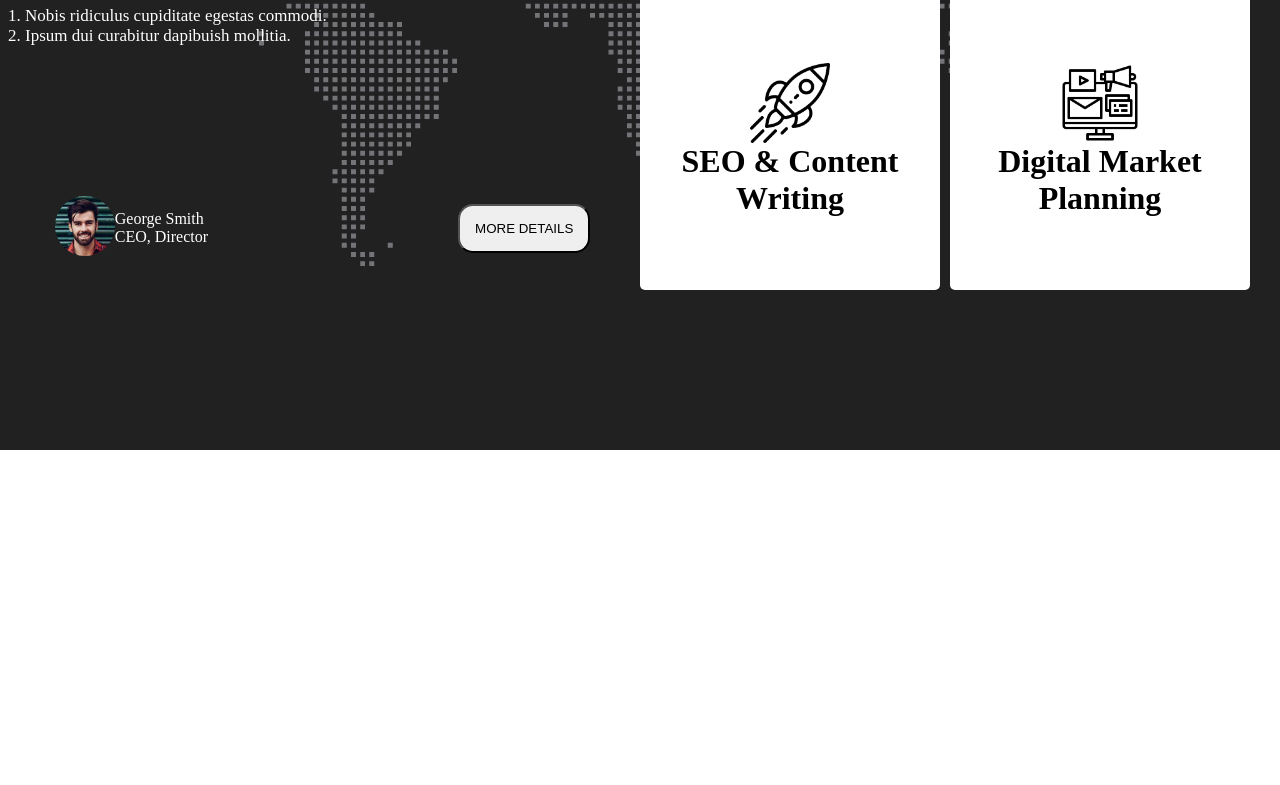
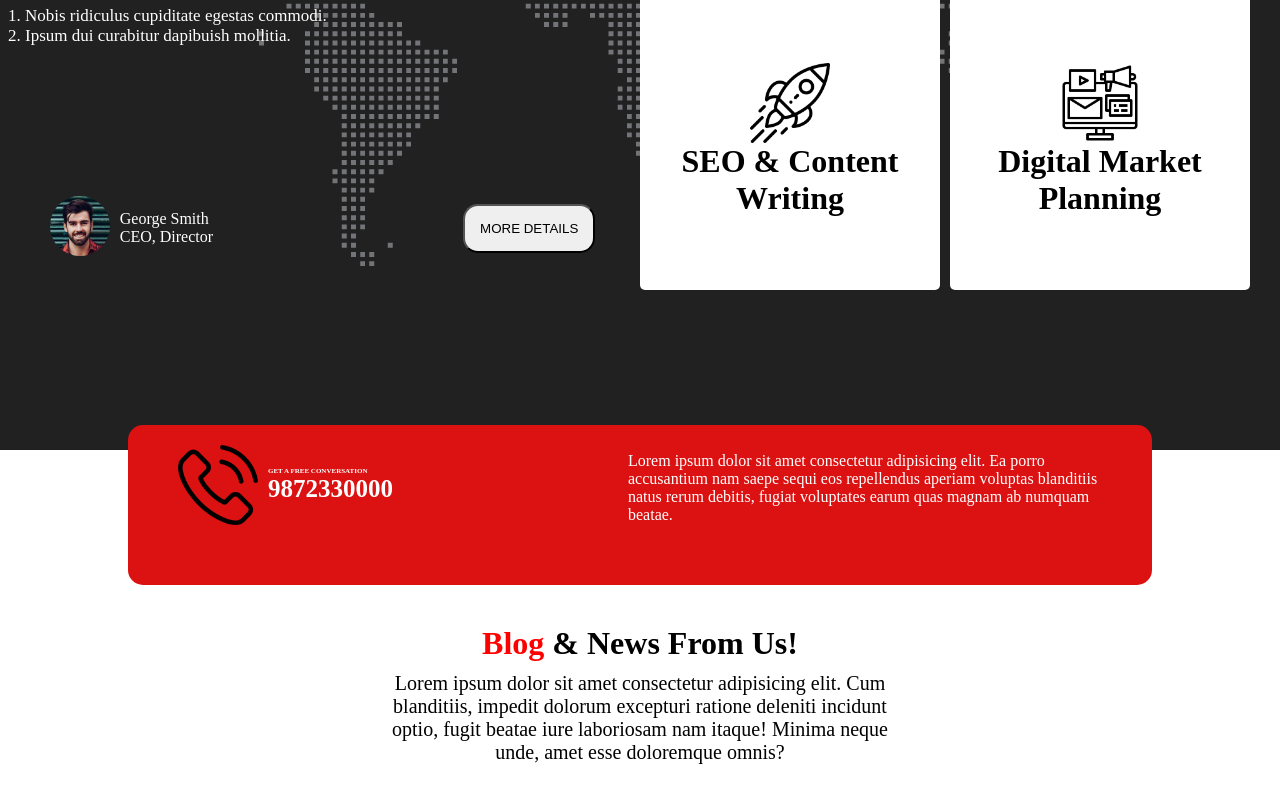
Before and after one commit to cpdminhaz/digital-agency, a plain HTML site: page index.html in a window 1280 px wide. Shown: the part 1310-2095 px from the top of the page. Before the commit the page ends 1760 px from the top, so only its background shows below. Drawn offline with Linux system fonts and the light colour scheme.

Commit message:
blog section added

```diff
--- a/index.css
+++ b/index.css
@@ -63,7 +63,7 @@ nav {
     border-radius: 100px;height: 60px;width: 60px;
 }
 .pic-and-more {
-    margin-left: 0px;margin-top: 0px;display: flex;align-items: center;
+    margin-left: 0px;margin-top: 0px;display: flex;align-items: center;gap: 10px;
 }
 .pic-and-more-parent {
     display: flex;align-items: center;gap: 250px;padding-top: 150px;
@@ -88,3 +88,24 @@ nav {
     ;text-align: center; margin-right: 10px;
 
 }
+/* Appointment Section */
+
+.appointment {
+    height: 20vh;width: 80%;background-color: rgb(220, 17, 17);margin: 0 auto;margin-top: -25px;border-radius:15px ;
+}
+.phone {
+    height: 80px; width: 80px;
+}
+.call {
+    display: flex;;align-items: center;height: 120px ;width:220px;margin-left: 50px; gap: 10px;position: relative;}
+
+.appointment-details {
+    color:white; height: 125px;width:500px;position: absolute;margin-top: -120px;margin-left: 500px;display: flex;align-items: center;
+
+}
+
+/* Blog and News Styles */
+
+.blog {
+    height: 200px; width: 500px;margin: 0 auto;text-align: center;
+}
--- a/index.html
+++ b/index.html
@@ -95,6 +95,26 @@
             </div>
         </div>
 
+            <!-- Appointment Section -->
+        <div class="appointment">
+            <div class="call"><img class="phone" src="asset/icons/phone-call.png" alt="">
+                <h1 style="color: white;"><span style="font-size: 7px;display: block;">GET A FREE CONVERSATION</span>
+                    <span style="display: block;font-size: 25px;">
+                        9872330000</span>
+                </h1>
+            </div>
+            <div class="appointment-details">
+                <p>Lorem ipsum dolor sit amet consectetur adipisicing elit. Ea porro accusantium nam saepe sequi eos
+                    repellendus aperiam voluptas blanditiis natus rerum debitis, fugiat voluptates earum quas magnam ab
+                    numquam beatae.</p>
+            </div>
+        </div>
+        <!-- Blog and News Section -->
+        <div class="blog">
+            <h1 style="padding-top: 40px;"><span style="color: red;">Blog</span> & News From Us!</h1>
+            <p style="padding-top:10px;font-size:20px;">Lorem ipsum dolor sit amet consectetur adipisicing elit. Cum blanditiis, impedit dolorum excepturi ratione deleniti incidunt optio, fugit beatae iure laboriosam nam itaque! Minima neque unde, amet esse doloremque omnis?</p>
+        </div>
+
     </main>
 
     <footer>
```
